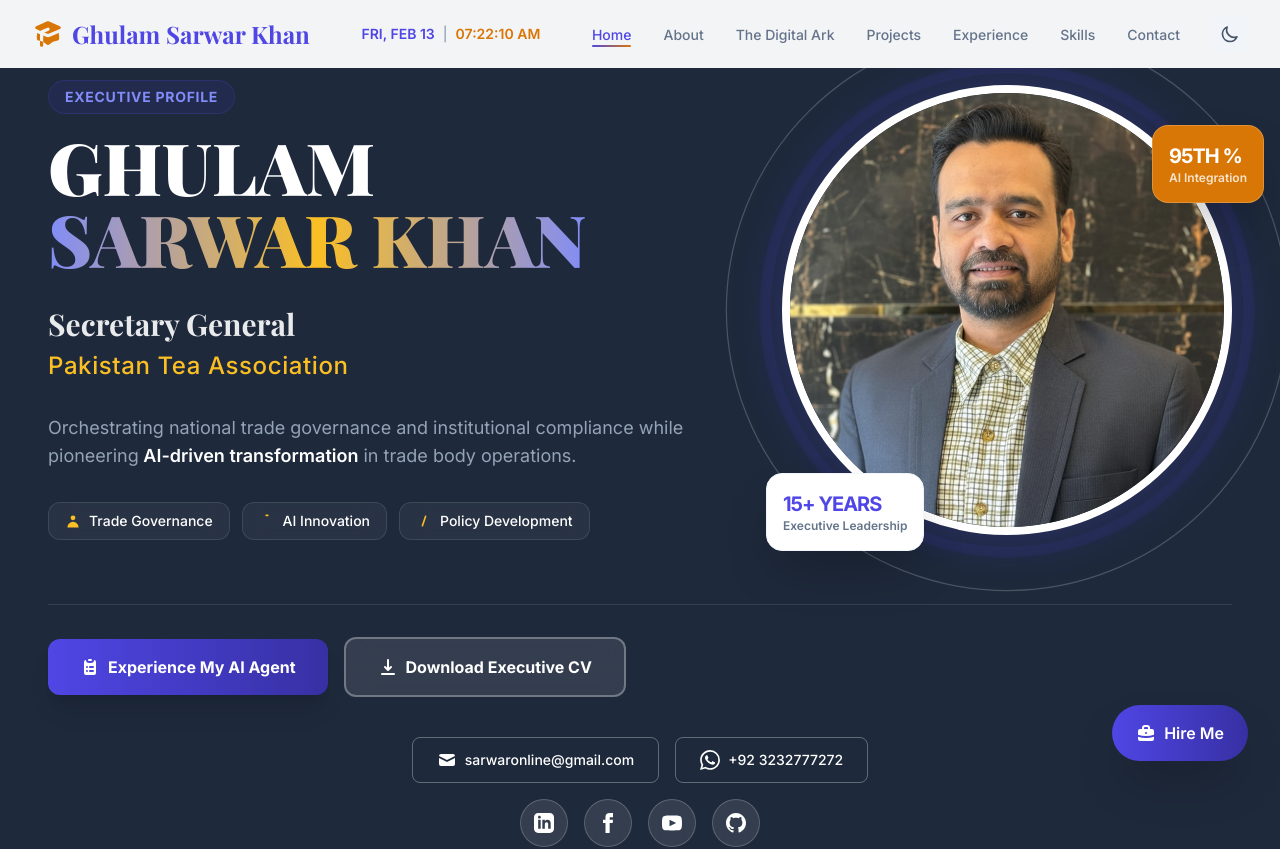
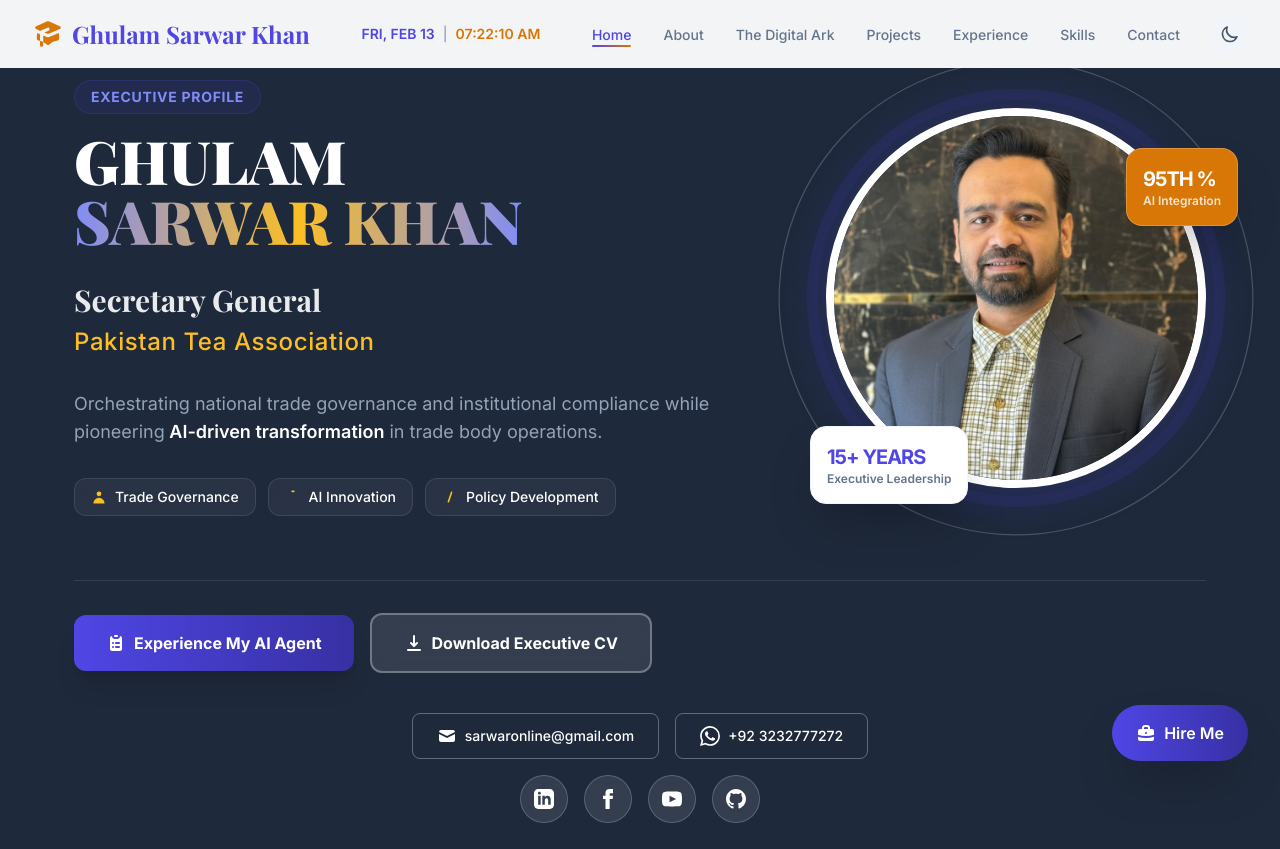
Before and after one commit to gsarwarkhan/Portfolio-Ghulam-sarwar-Khan, a Next.js app in the folder Milestoneonetwo/: page / in a window 1280 px wide. Shown: the top 849 px of the page. Built offline with nearby package versions, Linux system fonts and the light colour scheme; a web font is replaced by a local one.

Commit message:
style: refine hero font sizes and profile image dimensions

```diff
--- a/Milestoneonetwo/components/Hero.tsx
+++ b/Milestoneonetwo/components/Hero.tsx
@@ -18,7 +18,7 @@
                             <span className="inline-block px-4 py-1.5 bg-primary/10 text-primary-light text-sm font-bold tracking-wider uppercase rounded-full border border-primary/20">
                                 Executive Profile
                             </span>
-                            <h1 className="text-4xl sm:text-5xl lg:text-7xl font-display font-black text-white leading-[1.1]">
+                            <h1 className="text-3xl sm:text-4xl lg:text-6xl font-display font-black text-white leading-[1.1]">
                                 GHULAM <br className="hidden lg:block" />
                                 <span className="text-transparent bg-clip-text bg-gradient-to-r from-primary-light via-accent-light to-primary-light">
                                     SARWAR KHAN
@@ -61,7 +61,7 @@
 
                     {/* Right Side: Profile Image with Executive Framing */}
                     <div className="relative" data-aos="fade-left">
-                        <div className="relative w-64 h-64 sm:w-80 sm:h-80 lg:w-[450px] lg:h-[450px]">
+                        <div className="relative w-64 h-64 sm:w-80 sm:h-80 lg:w-[380px] lg:h-[380px]">
                             {/* Animated Background Rings */}
                             <div className="absolute inset-0 rounded-full border-[10px] border-primary/20 scale-110 animate-pulse" />
                             <div className="absolute inset-0 rounded-full border-[1px] border-white/20 scale-125" />
```
